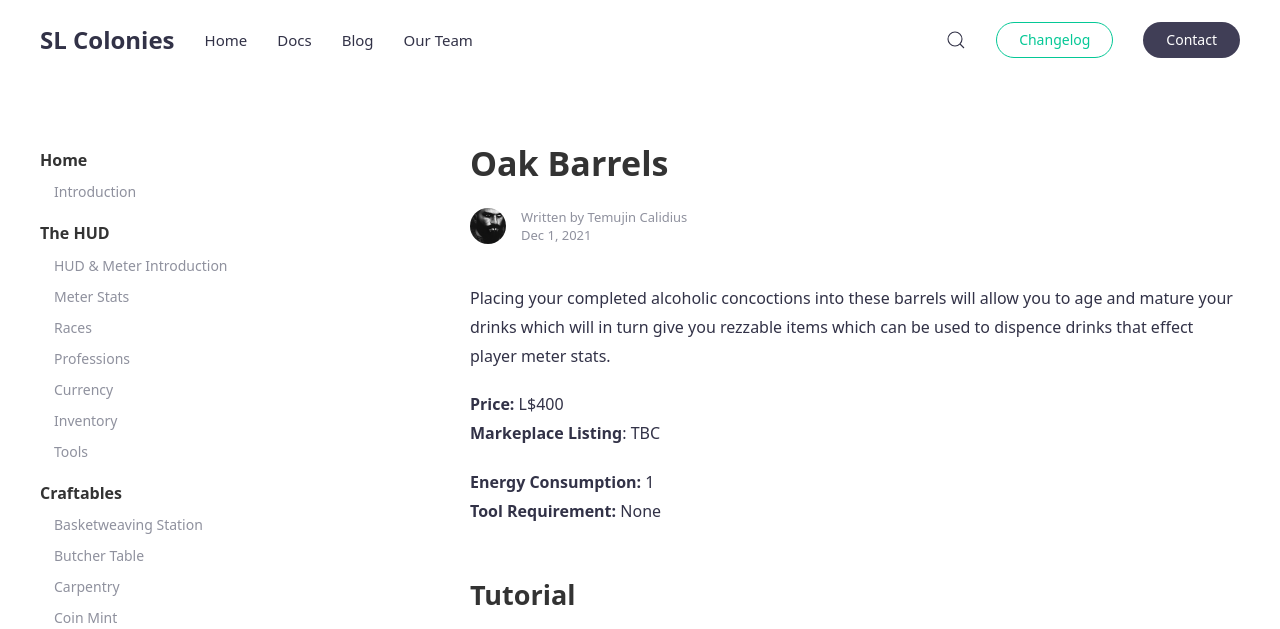
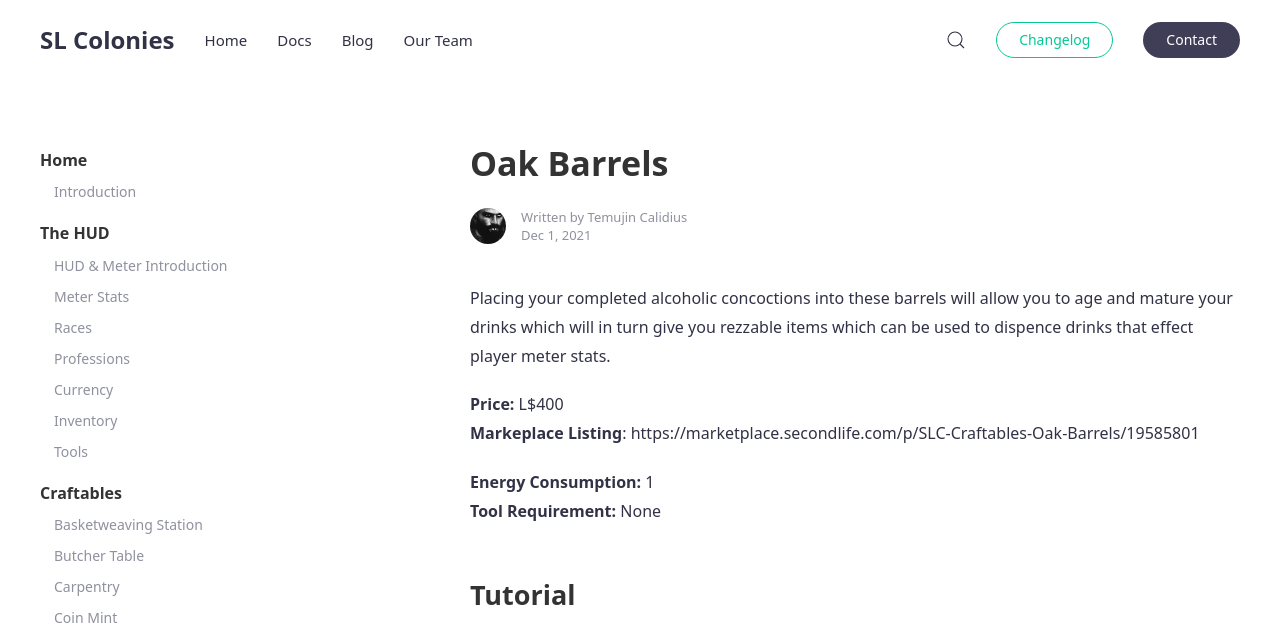
Before and after one commit to SLColonies/Public, a Jekyll site: the page built from _docs/barrels.md, in a window 1280 px wide and 900 px high, cut to the strip 0-629 px from the top of the window. Built offline with Jekyll 4.4.1, drawn with Linux system fonts in a browser that asks for light colours.

Commit message:
Update barrels.md

```diff
--- a/_docs/barrels.md
+++ b/_docs/barrels.md
@@ -6,7 +6,7 @@ tags: [features]
 Placing your completed alcoholic concoctions into these barrels will allow you to age and mature your drinks which will in turn give you rezzable items which can be used to dispence drinks that effect player meter stats.
 
 **Price:** L$400<br>
-**Markeplace Listing**: TBC<br>
+**Markeplace Listing**: https://marketplace.secondlife.com/p/SLC-Craftables-Oak-Barrels/19585801<br>
 
 **Energy Consumption:** 1<br>
 **Tool Requirement:** None
```
